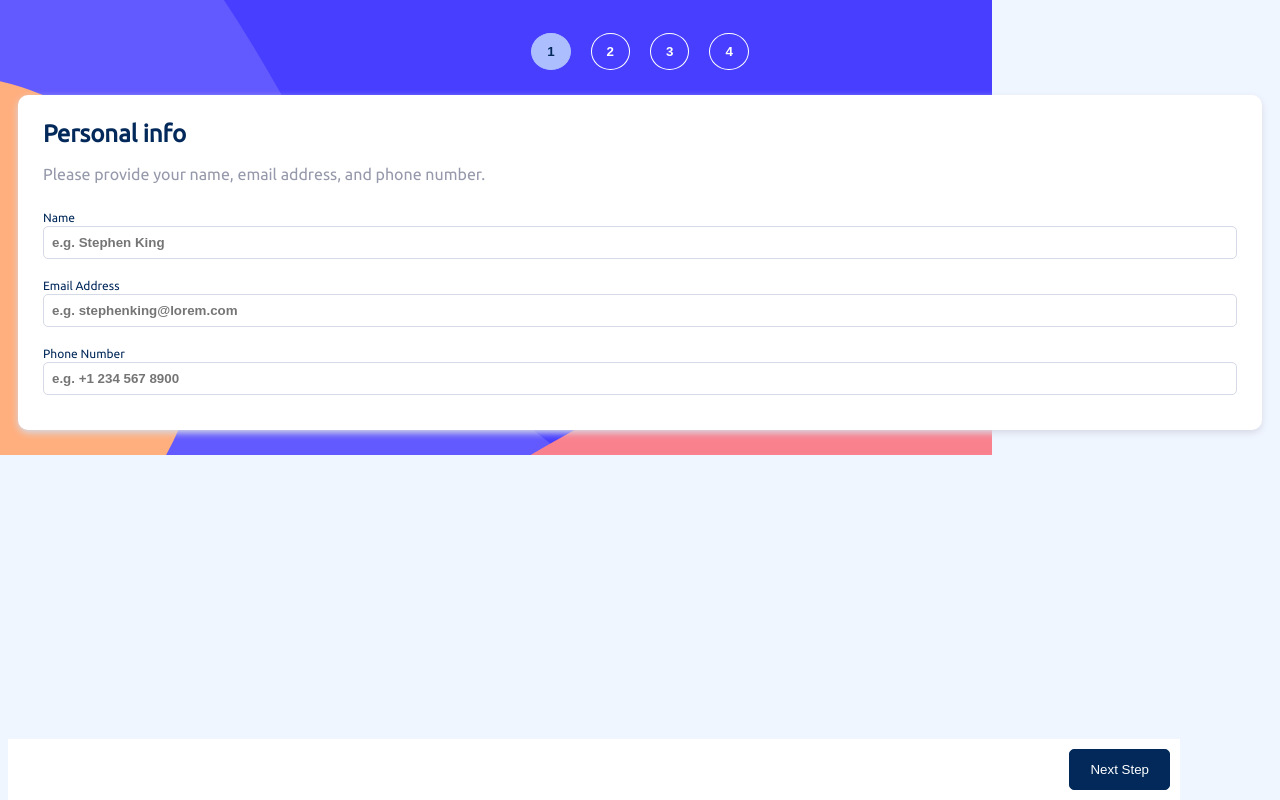
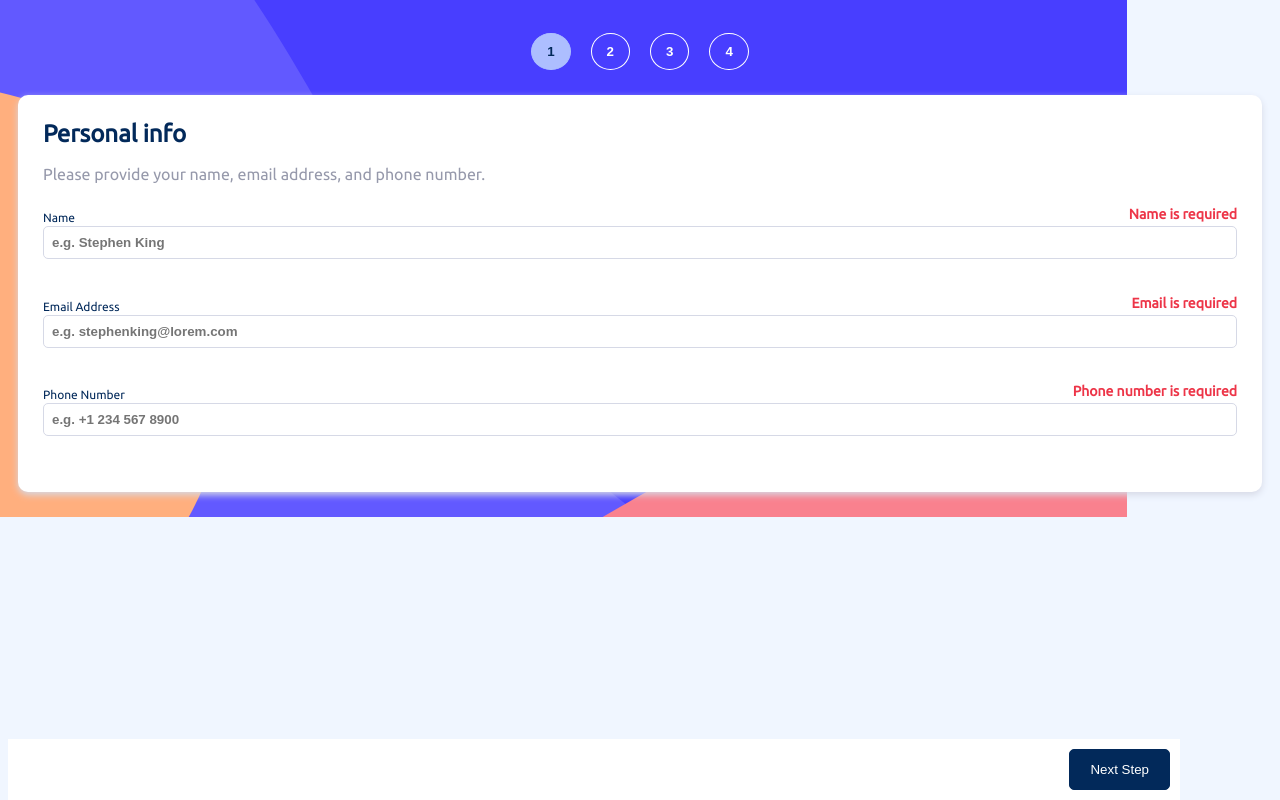
Before and after one commit to Jacoberson/multi-step-form, a React (Vite) app: page / in a window 1280 px wide. Built offline with nearby package versions, Linux system fonts and the light colour scheme.

Commit message:
Prevent navigation while errors and persist text

```diff
--- a/src/App.jsx
+++ b/src/App.jsx
@@ -14,6 +14,14 @@ function App() {
   const [isYearly, setIsYearly] = useState(false);
   const [selectedPlan, setSelectedPlan] = useState("arcade");
   const [selectedAddOns, setSelectedAddOns] = useState([]);
+  const [name, setName] = useState("");
+  const [email, setEmail] = useState("");
+  const [phone, setPhone] = useState("");
+  const [errors, setErrors] = useState({
+    name: "Name is required",
+    email: "Email is required",
+    phone: "Phone number is required",
+  });
 
   return (
     <>
@@ -22,7 +30,20 @@ function App() {
         currentStep={currentStep}
         setCurrentStep={setCurrentStep}
       />
-      {currentStep === 1 && <Step1 setCanNavigate={setCanNavigate} />}
+      {currentStep === 1 && (
+        <Step1
+          canNavigate={canNavigate}
+          setCanNavigate={setCanNavigate}
+          name={name}
+          setName={setName}
+          email={email}
+          setEmail={setEmail}
+          phone={phone}
+          setPhone={setPhone}
+          errors={errors}
+          setErrors={setErrors}
+        />
+      )}
       {currentStep === 2 && (
         <Step2
           selectedPlan={selectedPlan}
--- a/src/components/navigationComponents/Footer.jsx
+++ b/src/components/navigationComponents/Footer.jsx
@@ -14,7 +14,7 @@ export default function Footer({ canNavigate, currentStep, setCurrentStep }) {
         <Button
           type="button"
           text="Go Back"
-          onClick={() => setCurrentStep(currentStep - 1)}
+          onClick={() => canNavigate && setCurrentStep(currentStep - 1)}
         />
       )}
       {currentStep < 4 && (
@@ -29,7 +29,7 @@ export default function Footer({ canNavigate, currentStep, setCurrentStep }) {
           id="confirm-btn"
           type="submit"
           text="Confirm"
-          onClick={() => setCurrentStep(5)}
+          onClick={() => canNavigate && setCurrentStep(5)}
         />
       )}
     </footer>
--- a/src/components/navigationComponents/Step1.jsx
+++ b/src/components/navigationComponents/Step1.jsx
@@ -1,27 +1,38 @@
-import { useState } from "react";
 import { PropTypes } from "prop-types";
 import validate from "../../functions/validate";
 
 Step1.propTypes = {
   setCanNavigate: PropTypes.func,
+  name: PropTypes.string,
+  setName: PropTypes.func,
+  email: PropTypes.string,
+  setEmail: PropTypes.func,
+  phone: PropTypes.string,
+  setPhone: PropTypes.func,
+  errors: PropTypes.object,
+  setErrors: PropTypes.func,
 };
 
-export default function Step1({ setCanNavigate }) {
-  const [name, setName] = useState("");
-  const [email, setEmail] = useState("");
-  const [phone, setPhone] = useState("");
-  const [errors, setErrors] = useState({ name: "", email: "", phone: "" });
+export default function Step1({
+  setCanNavigate,
+  name,
+  setName,
+  email,
+  setEmail,
+  phone,
+  setPhone,
+  errors,
+  setErrors,
+}) {
+  const checkForErrors = () => {
+    return Object.values(errors).every(value => value === undefined);
+  };
 
   const handleInputChange = (e, changeFunc, field) => {
     changeFunc(e.target.value);
     errors[field] = validate(field, e.target.value);
     setErrors({ ...errors });
-
-    if (Object.keys(errors).length === 0) {
-      setCanNavigate(false);
-    } else {
-      setCanNavigate(true);
-    }
+    setCanNavigate(checkForErrors());
   };
 
   const handleSubmit = e => {
--- a/src/components/navigationComponents/Step4.jsx
+++ b/src/components/navigationComponents/Step4.jsx
@@ -1,3 +1,4 @@
+import { Fragment } from "react";
 import { PropTypes } from "prop-types";
 import data from "../../data.json";
 
@@ -62,8 +63,8 @@ export default function Step4({
         <ul className="selected-add-ons">
           {selectedAddOns.map(selectedAddOn => {
             return (
-              <>
-                <li key={selectedAddOn} className="selected-add-on">
+              <Fragment key={selectedAddOn}>
+                <li className="selected-add-on">
                   <p>
                     {
                       data["add-ons"].find(addOn => addOn.id === selectedAddOn)
@@ -84,7 +85,7 @@ export default function Step4({
                         }/mo`}
                   </p>
                 </li>
-              </>
+              </Fragment>
             );
           })}
         </ul>
```
